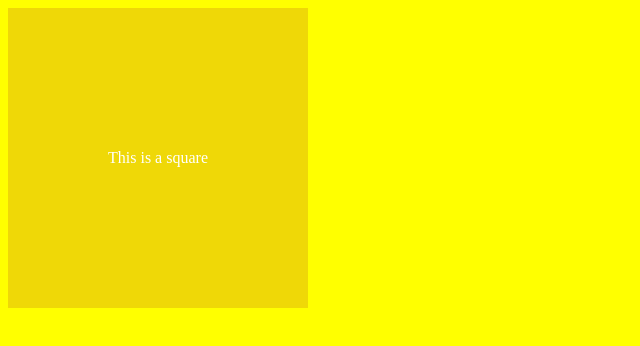
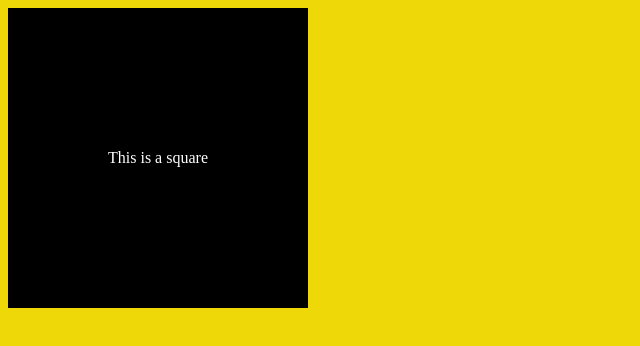
Before and after one commit to kattymignard/D3-demo-repo, a plain HTML site: page index.html in a window 1280 px wide. Shown: the whole page, without its empty margins (0-640 px from the left). Drawn offline with Linux system fonts and the light colour scheme.

Commit message:
Deux
Modification couleurs

```diff
--- a/css/master.css
+++ b/css/master.css
@@ -1,9 +1,9 @@
 body {
-background: yellow;
+background: rgba(239,216,7);
 }
 
 .square {
-  background-color:rgba(239,216,7);
+  background-color:black;
   color: white;
   height: 300px;
   width: 300px;
```
